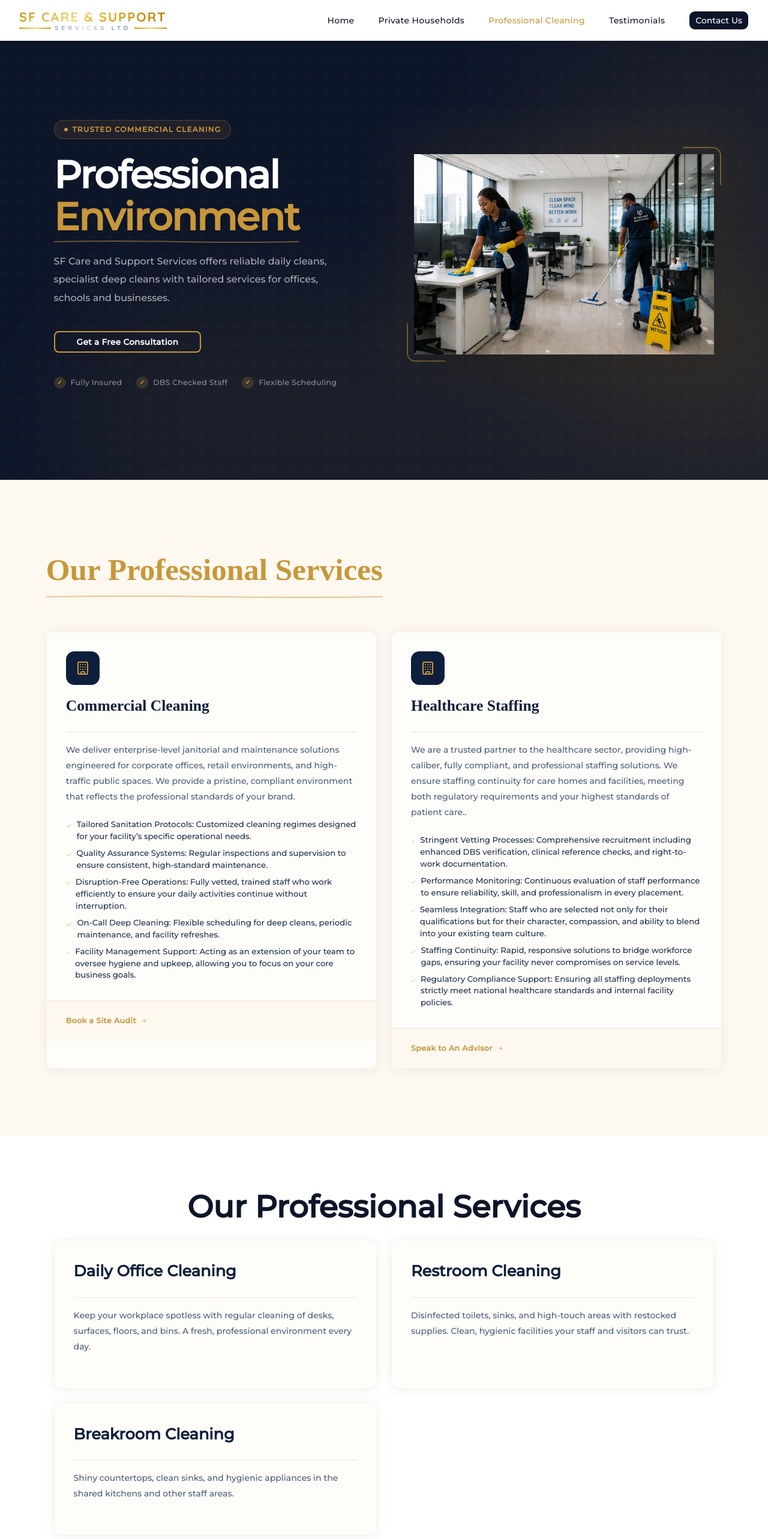
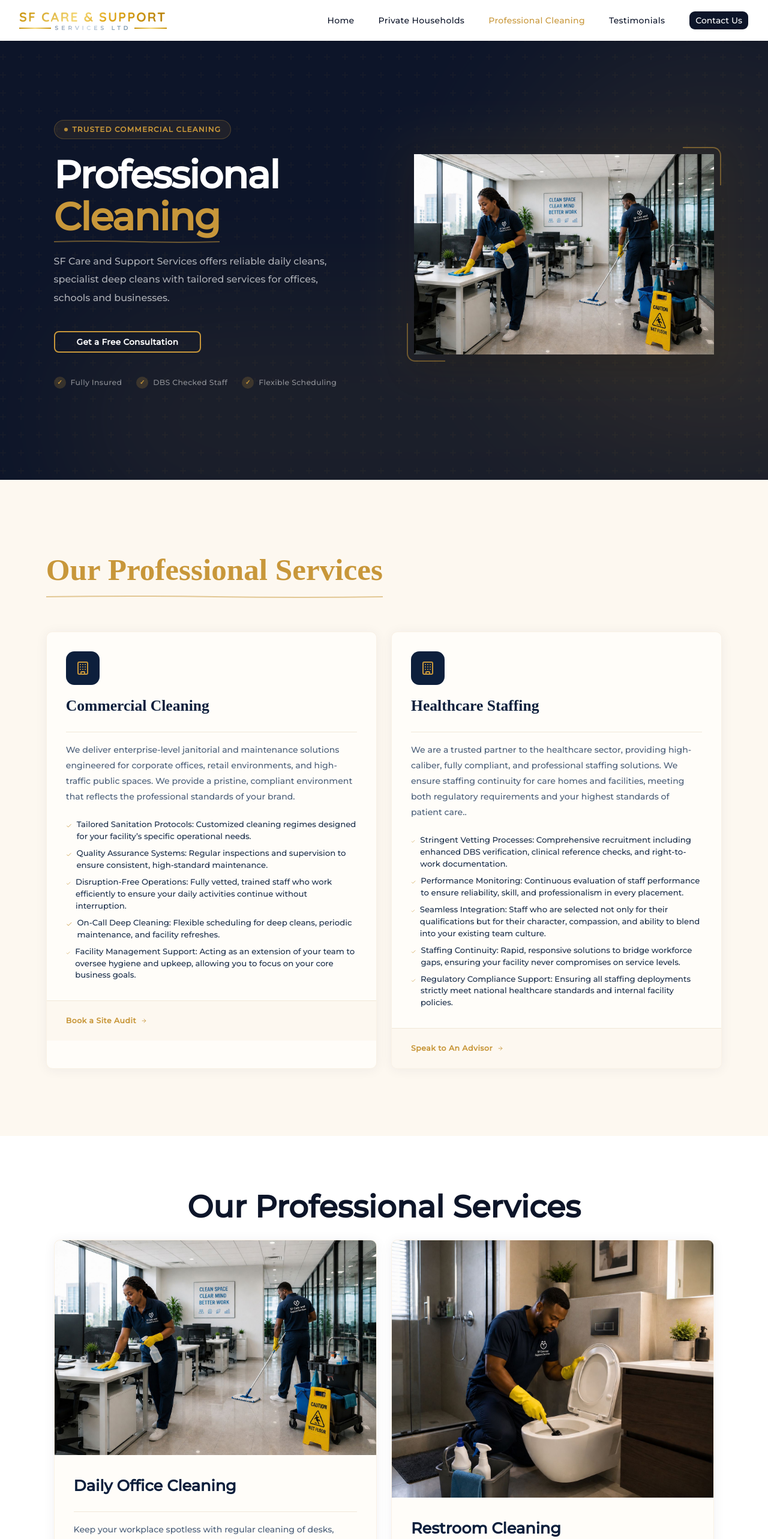
Before and after one commit to theNubiadev/sfcssl, a Next.js app: page /professional in a window 1280 px wide. Shown: the top 2566 px of the page at 60% size. Built offline with nearby package versions, Linux system fonts and the light colour scheme.

Commit message:
style: Update images and titles for clarity in Professional section

```diff
--- a/app/professional/page.tsx
+++ b/app/professional/page.tsx
@@ -75,19 +75,19 @@ export default function Professional() {
       text: "Daily Office Cleaning",
       summary:
         "Keep your workplace spotless with regular cleaning of desks, surfaces, floors, and bins. A fresh, professional environment every day.",
-      image: "",
+      image: "/office.jpeg",
     },
     {
       text: "Restroom Cleaning",
       summary:
         "Disinfected toilets, sinks, and high-touch areas with restocked supplies. Clean, hygienic facilities your staff and visitors can trust.",
-      image: "",
+      image: "/domestic.jpeg",
     },
     {
       text: "Breakroom Cleaning",
       summary:
         "Shiny countertops, clean sinks, and hygienic appliances in the shared kitchens and other staff areas.",
-      image: "",
+      image: "/domestic.jpeg",
     },
   ];
   return (
@@ -124,7 +124,7 @@ export default function Professional() {
             <h1 className="font-mont text-[clamp(2.6rem,5vw,4.5rem)] font-bold leading-[1.1] text-white mb-6 tracking-tight">
               Professional
               <span className="relative inline-block">
-                <span className="text-[#c8973a]">Environment</span>
+                <span className="text-[#c8973a]">Cleaning</span>
                 {/* underline accent */}
                 <svg
                   className="absolute -bottom-2 left-0 w-full"
@@ -206,8 +206,7 @@ export default function Professional() {
       </section>
 
       <section className="px-[6%] py-28 bg-[#fdf8f0]">
-
-           <div className="justtify-center align-center mb-16">
+        <div className="justtify-center align-center mb-16">
           <h2>
             <span className="relative inline-block">
               <span className="text-[#c8973a] align-center text-[clamp(2rem,4vw,3.2rem)] font-bold  mb-4">
@@ -289,9 +288,18 @@ export default function Professional() {
           {render.map((render) => {
             return (
               <div
-                className="rounded-lg bg-[#fffdf9]  overflow-hidden border border-[#c8973a]/10 shadow-[0_2px_20px_rgba(13,31,60,0.06)] hover:-translate-y-2 hover:shadow-[0_20px_50px_rgba(13,31,60,0.12)] transition-all duration-300"
+                className="rounded-lg bg-[#fffdf9] overflow-hidden border border-[#c8973a]/10 shadow-[0_2px_20px_rgba(13,31,60,0.06)] hover:-translate-y-2 hover:shadow-[0_20px_50px_rgba(13,31,60,0.12)] transition-all duration-300"
                 key={render.text}
               >
+                {/* Image Section */}
+                <div className="w-full overflow-hidden bg-[#faf7f2]">
+                  <img
+                    src={render.image}
+                    alt={render.text}
+                    className="w-full h-auto object-cover"
+                  />
+                </div>
+
                 <div className="p-8 pb-6 relative">
                   <h3 className="font-mont text-[1.6rem] font-bold text-[#0d1f3c]">
                     {render.text}
```
